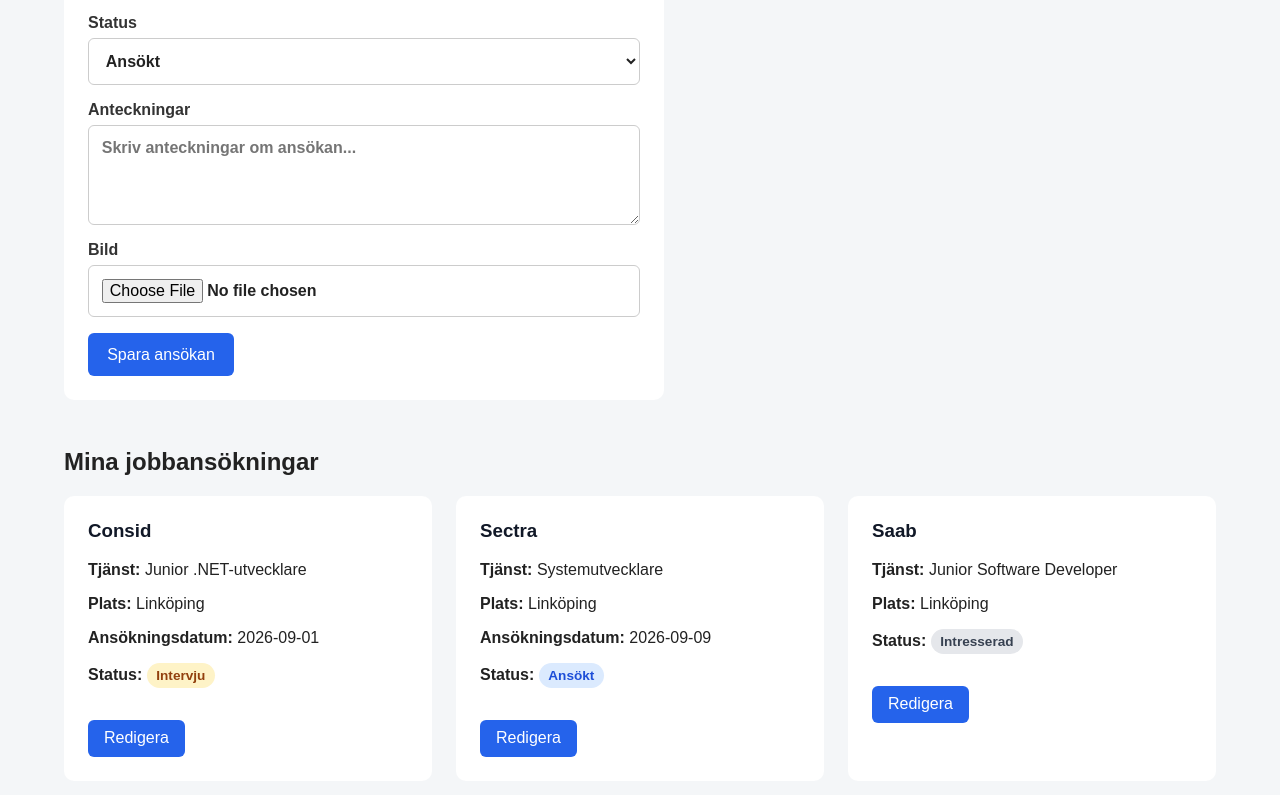
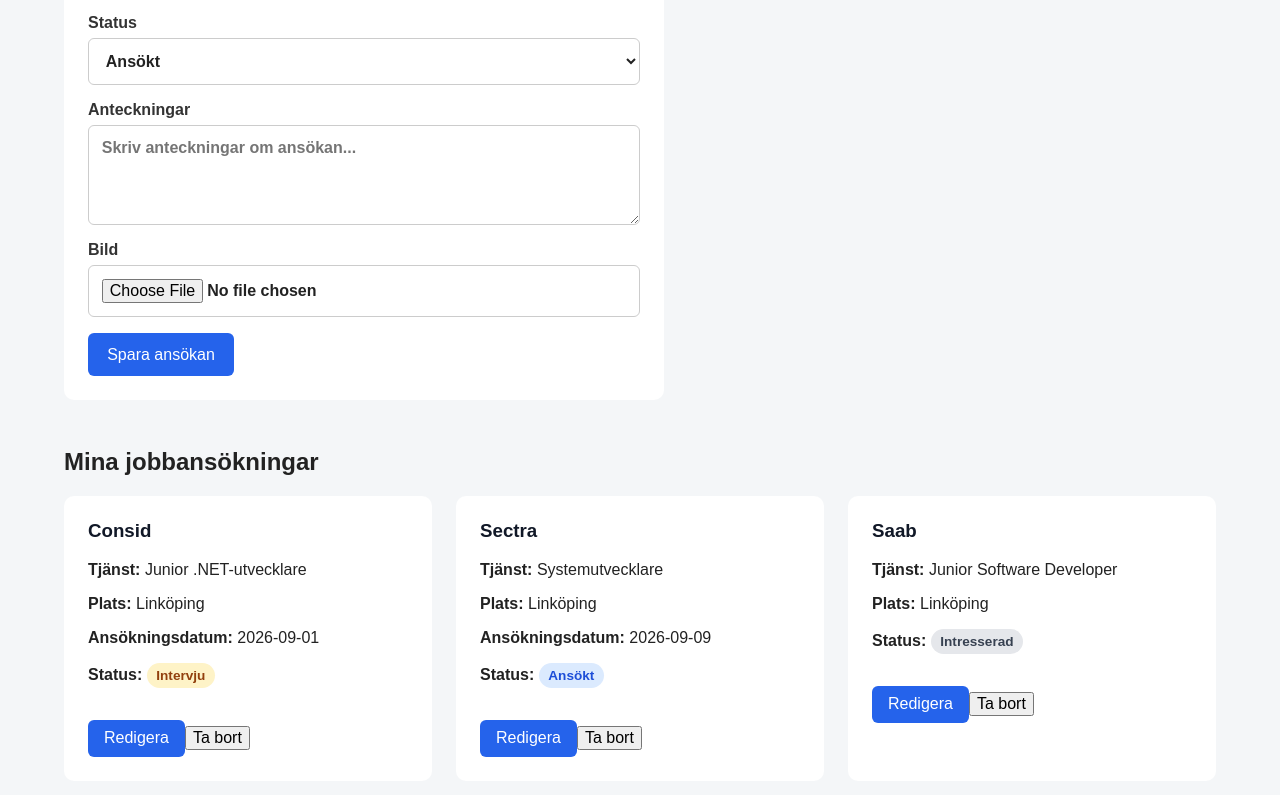
Before and after one commit to TSOLER89/job-application-tracker, a React (Vite) app: page / in a window 1280 px wide. Shown: the part 587-1382 px from the top of the page. Built offline with nearby package versions, Linux system fonts and the light colour scheme.

Commit message:
Add delete functionality to ApplicationCard and App components

```diff
--- a/src/App.jsx
+++ b/src/App.jsx
@@ -58,6 +58,24 @@
     setEditingApplication(null)
   }
 
+  function deleteApplication(id) {
+  const confirmed = window.confirm(
+    'Är du säker på att du vill ta bort den här jobbansökan?'
+  )
+
+  if (!confirmed) {
+    return
+  }
+
+  setApplications(
+    applications.filter((application) => application.id !== id)
+  )
+
+  if (editingApplication?.id === id) {
+    setEditingApplication(null)
+  }
+}
+
   return (
     <div className="app">
       <Header />
@@ -75,6 +93,7 @@
         <ApplicationList
           applications={applications}
           onEdit={setEditingApplication}
+          onDelete={deleteApplication}
         />
       </main>
     </div>
--- a/src/components/ApplicationCard.jsx
+++ b/src/components/ApplicationCard.jsx
@@ -6,7 +6,8 @@
     status,
     notes,
     imageUrl,
-    onEdit
+    onEdit,
+    onDelete,
 }) {
     return (
         <div className="application-card">
@@ -52,6 +53,14 @@
             >
              Redigera
             </button>
+
+            <button
+            type="button"
+            className="delete-button"
+            onClick={onDelete}
+            >
+             Ta bort
+            </button>
         </div>
     )
 }
```
